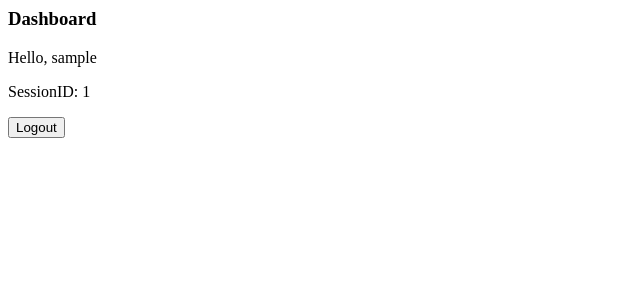
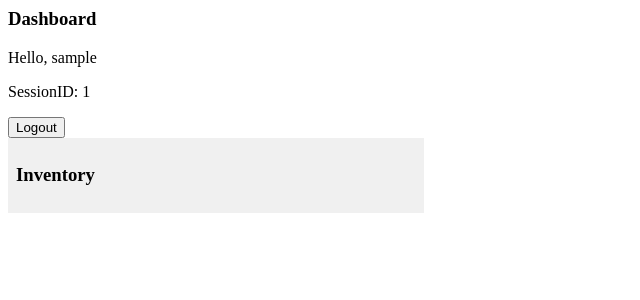
Before and after one commit to Juzkus/FROG, a PHP site: page /dashboard.php in a window 1280 px wide. Shown: the top 300 px of the page, without its empty margins (0-640 px from the left). Run offline with PHP 8.4, Linux system fonts and the light colour scheme; the visitor is signed in with stand-in values (Sample User, id 1); data that the repository does not hold is empty.

Commit message:
Start of an inventory list shell.

```diff
--- a/FROG.PHP.Web/dashboard.php
+++ b/FROG.PHP.Web/dashboard.php
@@ -21,3 +21,4 @@ function logout()
 <p>Hello, <?php echo $userName; ?></p>
 <p>SessionID: <?php echo $sessionId; ?></p>
 <button onclick="logout()">Logout</button>
+<?php include "shells/inventory_feed.php"; ?>
--- /dev/null
+++ b/FROG.PHP.Web/shells/inventory_feed.php
@@ -0,0 +1,66 @@
+<?php
+	# TODO - too much commonality between this and list_feed.php
+	# But this kind of better as a table?
+?>
+<style>
+.inventory
+{
+	background: #f0f0f0;
+	border: 1 px solid #d4d4d4;
+	padding: 8px;
+	width: 400px;
+}
+
+.inventory > table > tr > td
+{
+	width: 120px;
+}
+
+.hidden
+{
+	visibility: hidden;
+}
+</style>
+<script src="/js/requests.js"></script>
+<script>
+	// Using list of feed items,
+	// build DOM.
+	function buildInventory(inventory)
+	{
+		console.log("building inventory");
+		console.log(inventory);
+
+		let inventoryEl = document.getElementById("inventory");
+		let table = document.createElement('table');
+
+		for (let i = 0; i < inventory.length; i++)
+		{
+			// ITEM_NAME, ITEM_PRICE, ITEM_QUANTITY
+			console.log(inventory[i]);
+			let data = inventory[i];
+			let row = document.createElement('tr');
+			let nameCol = document.createElement('td');
+			let priceCol = document.createElement('td');
+			let quantityCol = document.createElement('td');
+
+			nameCol.innerText = data['itemName'];
+			priceCol.innerText = data['itemPrice'];
+			quantityCol.innerText = data['itemQuantity'];
+
+			row.appendChild(nameCol);
+			row.appendChild(priceCol);
+			row.appendChild(quantityCol);
+
+			table.appendChild(row);
+		}
+
+		inventoryEl.appendChild(table);
+		inventoryEl.className = 'inventory';
+	}
+
+	get("/api/inventory", buildInventory);
+</script>
+<?php
+	// feed container
+	echo '<div class="inventory hidden" id="inventory"><h3>Inventory</h3></div>';
+?>
```
